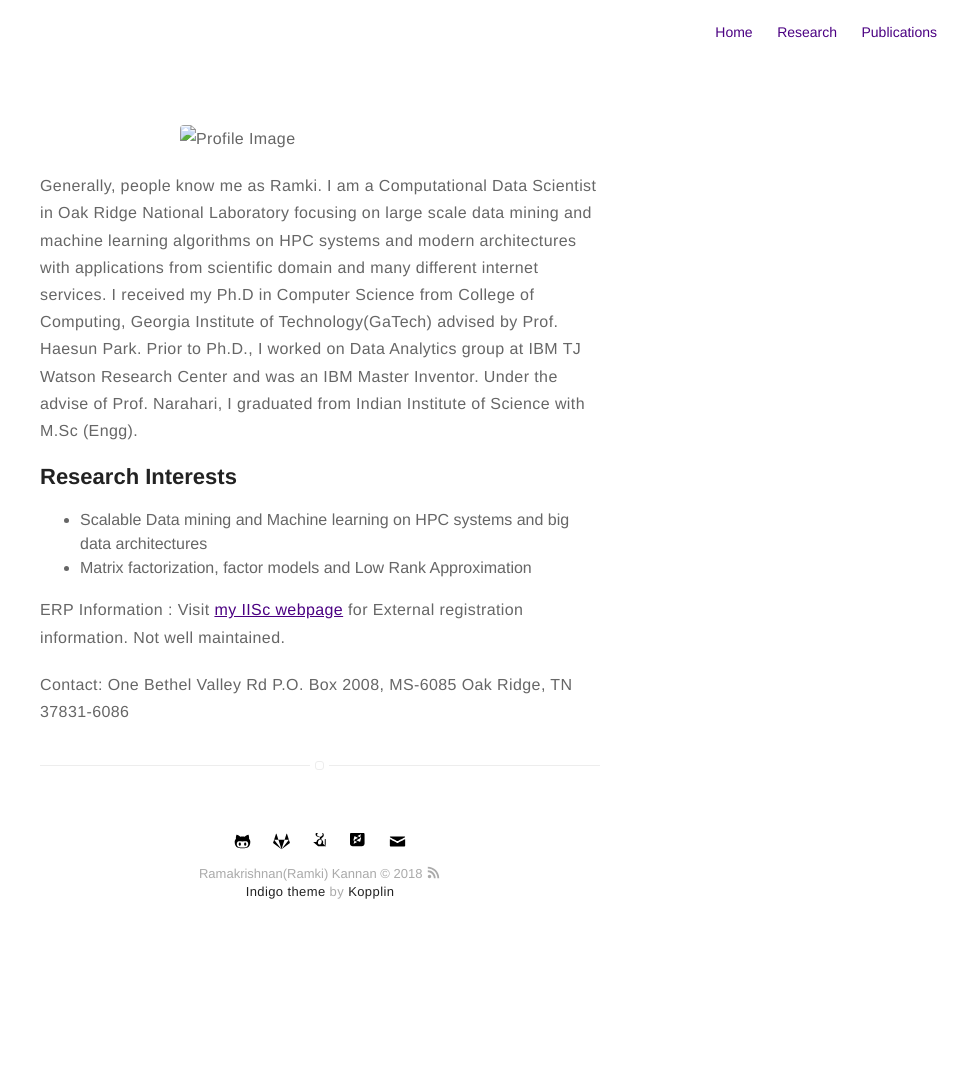
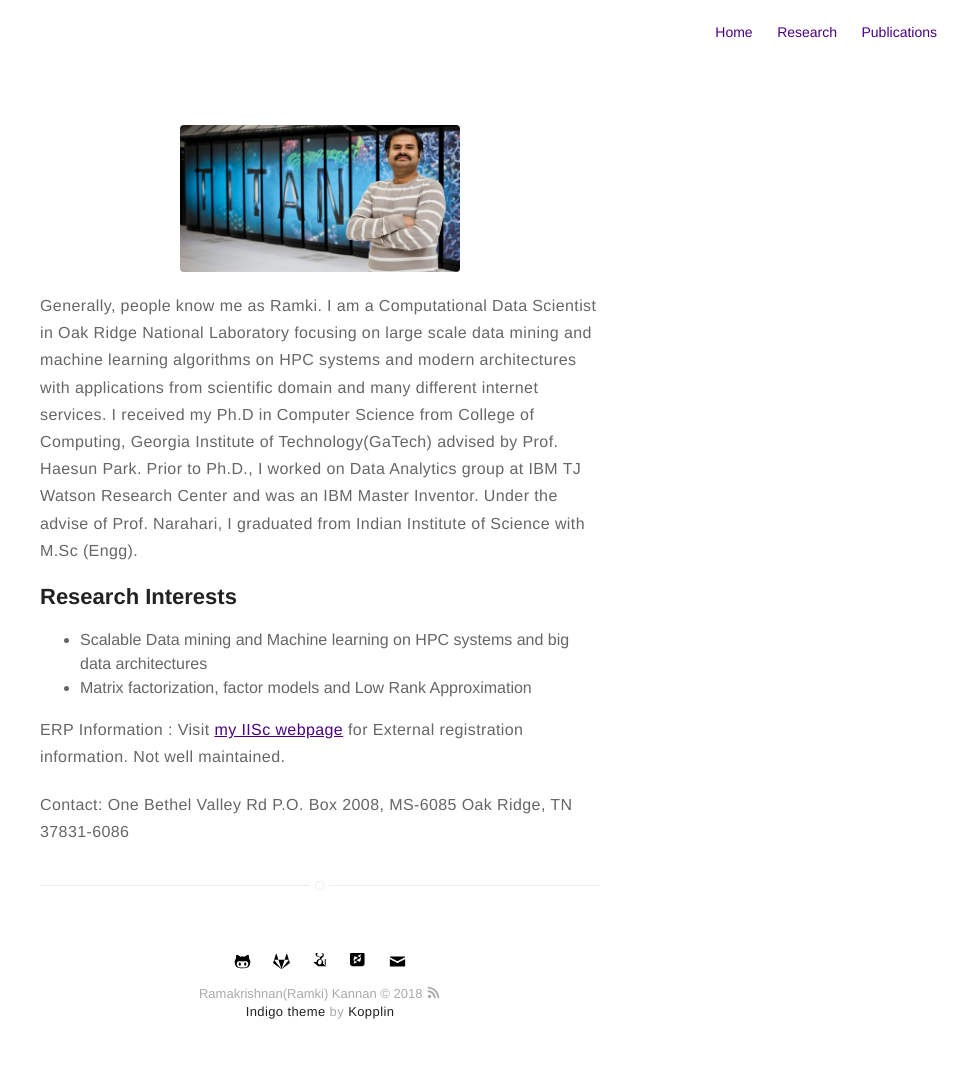
Before and after one commit to ramkikannan/ramkikannan.github.io, a Jekyll site: the page built from about.md, in a window 1280 px wide. Shown: the whole page, without its empty margins (320-1280 px from the left). Built offline with Jekyll 4.4.1, drawn with Linux system fonts in a browser that asks for light colours; before the commit the page ends 963 px from its top, so only the background shows below that.

Commit message:
changed fig directory to figs

```diff
--- a/about.md
+++ b/about.md
@@ -3,7 +3,7 @@ title: About
 layout: page
 ---
 
-![Profile Image](fig/titan.jpg) <!-- .element width="100%" -->
+<img src="../figs/titan.jpg" width="100%">
 
 Generally, people know me as Ramki. I am a Computational Data Scientist in Oak Ridge National Laboratory focusing on large scale data mining and machine learning algorithms on HPC systems and modern architectures with applications from scientific domain and many different internet services. I received my Ph.D in Computer Science from College of Computing, Georgia Institute of Technology(GaTech) advised by Prof. Haesun Park. Prior to Ph.D., I worked on Data Analytics group at IBM TJ Watson Research Center and was an IBM Master Inventor. Under the advise of Prof. Narahari, I graduated from Indian Institute of Science with M.Sc (Engg).
 
```
Also changed, not shown: research.md (+1 -1 lines), figs/titan.jpg (renamed from fig/titan.jpg), figs/wakeforest.jpg (renamed from fig/wakeforest.jpg).
